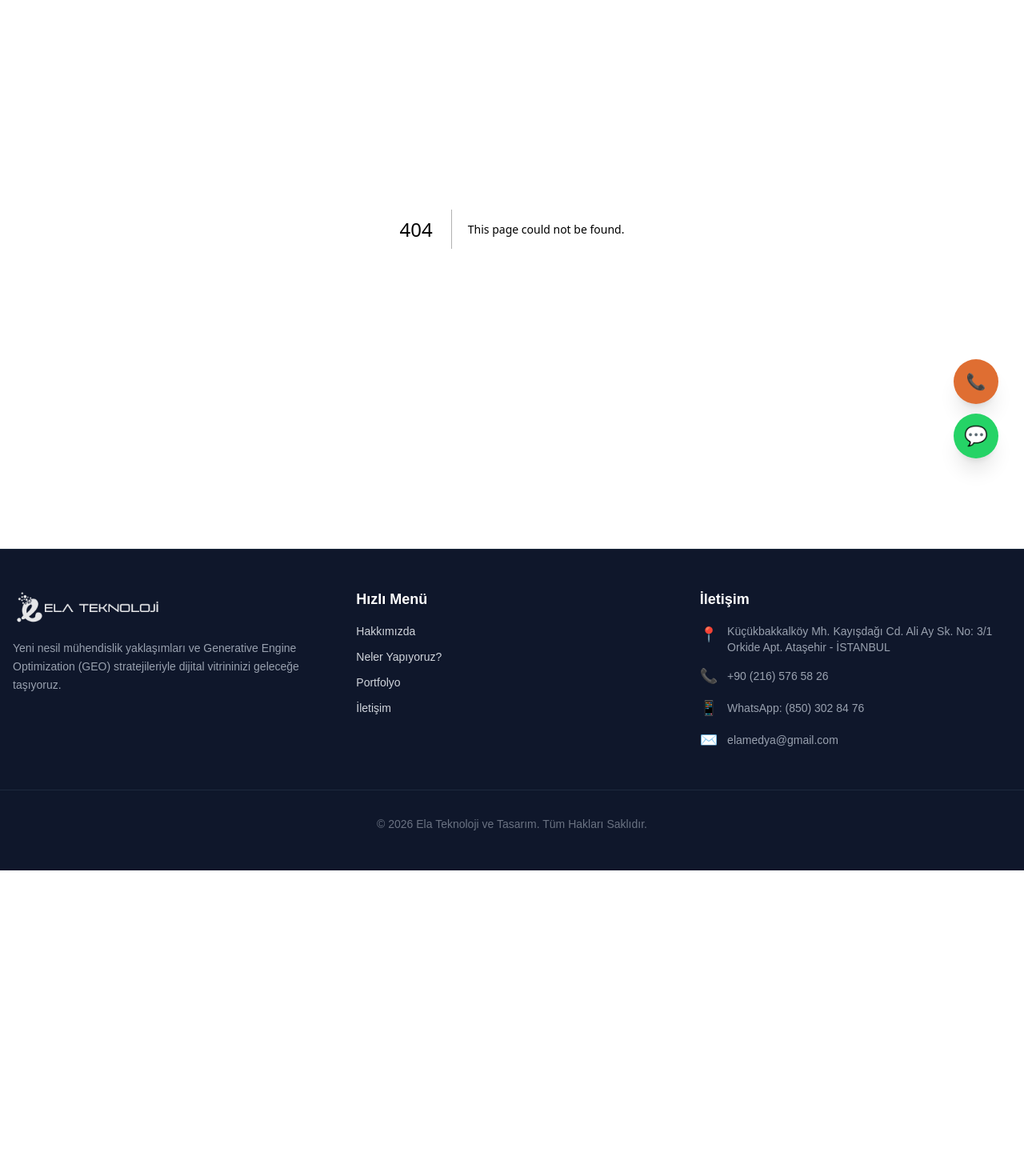
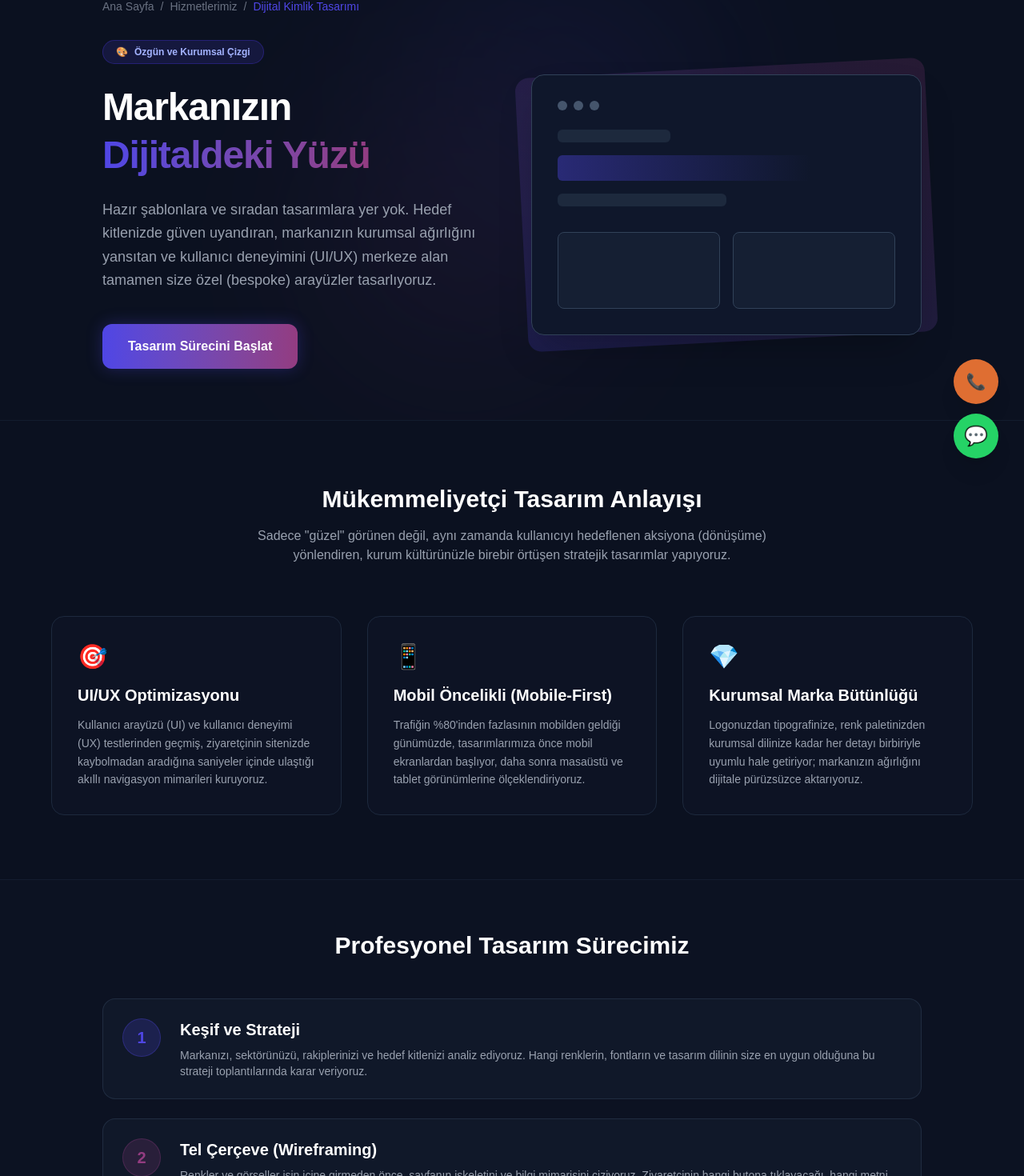
Before and after one commit to elamedya-sudo/webtasarimiyapanfirmalar, a Next.js app: page /hizmetler/dijital-kimlik in a window 1280 px wide. Before the commit this address had no page. Shown: the part 195-1665 px from the top of the page at 80% size. Before the commit the page ends 1283 px from the top, so only its background shows below. Built offline with nearby package versions, Linux system fonts and the light colour scheme.

Commit message:
kurumsal dijital kimlik hizmet alt sayfasi eklendi

```diff
--- /dev/null
+++ b/app/hizmetler/dijital-kimlik/page.tsx
@@ -0,0 +1,163 @@
+'use client';
+
+import Link from 'next/link';
+
+export default function DijitalKimlikPage() {
+  return (
+    <div className="min-h-screen bg-[#0b1120] font-sans selection:bg-[#933c81] selection:text-white pb-20">
+
+      {/* 1. HERO ALANI */}
+      <section className="relative pt-28 pb-16 px-4 overflow-hidden border-b border-slate-800/50">
+        <div className="absolute top-0 left-1/2 -translate-x-1/2 w-full max-w-5xl h-full pointer-events-none opacity-40">
+          <div className="absolute top-10 right-1/4 w-96 h-96 bg-[#4f46e5]/20 rounded-full blur-[120px]"></div>
+          <div className="absolute bottom-10 left-1/4 w-96 h-96 bg-[#933c81]/20 rounded-full blur-[120px]"></div>
+        </div>
+
+        <div className="container mx-auto max-w-5xl relative z-10">
+          {/* Breadcrumb */}
+          <div className="mb-8 flex items-center gap-2 text-sm font-medium text-gray-500">
+            <Link href="/" className="hover:text-white transition-colors">Ana Sayfa</Link>
+            <span>/</span>
+            <Link href="/hizmetler" className="hover:text-white transition-colors">Hizmetlerimiz</Link>
+            <span>/</span>
+            <span className="text-[#4f46e5]">Dijital Kimlik Tasarımı</span>
+          </div>
+
+          <div className="grid grid-cols-1 lg:grid-cols-2 gap-12 items-center">
+            <div className="space-y-6">
+              <div className="inline-flex items-center gap-2 bg-indigo-900/30 text-indigo-300 text-xs font-semibold px-4 py-1.5 rounded-full border border-indigo-800/50">
+                <span>🎨</span> Özgün ve Kurumsal Çizgi
+              </div>
+              <h1 className="text-4xl sm:text-5xl font-extrabold text-white tracking-tight leading-tight">
+                Markanızın <br />
+                <span className="bg-gradient-to-r from-[#4f46e5] to-[#933c81] bg-clip-text text-transparent">
+                  Dijitaldeki Yüzü
+                </span>
+              </h1>
+              <p className="text-lg text-gray-400 leading-relaxed">
+                Hazır şablonlara ve sıradan tasarımlara yer yok. Hedef kitlenizde güven uyandıran, markanızın kurumsal ağırlığını yansıtan ve kullanıcı deneyimini (UI/UX) merkeze alan tamamen size özel (bespoke) arayüzler tasarlıyoruz.
+              </p>
+              <div className="pt-4">
+                <Link
+                  href="/teklif-al"
+                  className="inline-flex items-center justify-center bg-gradient-to-r from-[#4f46e5] to-[#933c81] text-white font-bold px-8 py-4 rounded-xl shadow-[0_0_20px_rgba(79,70,229,0.3)] hover:shadow-[0_0_30px_rgba(147,60,129,0.5)] hover:-translate-y-1 transition-all duration-300"
+                >
+                  Tasarım Sürecini Başlat
+                </Link>
+              </div>
+            </div>
+
+            {/* Sağ Taraf - Görsel İlüstrasyon (Soyut UI/UX) */}
+            <div className="relative hidden lg:block">
+              <div className="absolute inset-0 bg-gradient-to-tr from-[#4f46e5]/20 to-[#933c81]/20 rounded-2xl transform -rotate-3 scale-105"></div>
+              <div className="bg-slate-900 border border-slate-700 p-8 rounded-2xl shadow-2xl relative z-10">
+                {/* Soyut Web Arayüzü Çizimi */}
+                <div className="flex gap-2 mb-6">
+                  <div className="w-3 h-3 rounded-full bg-slate-600"></div>
+                  <div className="w-3 h-3 rounded-full bg-slate-600"></div>
+                  <div className="w-3 h-3 rounded-full bg-slate-600"></div>
+                </div>
+                <div className="space-y-4">
+                  <div className="w-1/3 h-4 bg-slate-800 rounded-md"></div>
+                  <div className="w-3/4 h-8 bg-gradient-to-r from-[#4f46e5]/40 to-transparent rounded-md"></div>
+                  <div className="w-1/2 h-4 bg-slate-800 rounded-md"></div>
+                  <div className="grid grid-cols-2 gap-4 pt-4">
+                    <div className="h-24 bg-slate-800/50 rounded-lg border border-slate-700"></div>
+                    <div className="h-24 bg-slate-800/50 rounded-lg border border-slate-700"></div>
+                  </div>
+                </div>
+              </div>
+            </div>
+          </div>
+        </div>
+      </section>
+
+      {/* 2. ODAK NOKTALARIMIZ */}
+      <section className="py-20 px-4 relative z-10">
+        <div className="container mx-auto max-w-6xl">
+          <div className="text-center mb-16">
+            <h2 className="text-3xl font-bold text-white mb-4">Mükemmeliyetçi Tasarım Anlayışı</h2>
+            <p className="text-gray-400 max-w-2xl mx-auto">
+              Sadece "güzel" görünen değil, aynı zamanda kullanıcıyı hedeflenen aksiyona (dönüşüme) yönlendiren, kurum kültürünüzle birebir örtüşen stratejik tasarımlar yapıyoruz.
+            </p>
+          </div>
+
+          <div className="grid grid-cols-1 md:grid-cols-3 gap-8">
+            <div className="bg-slate-900/40 p-8 rounded-2xl border border-slate-800 hover:border-[#4f46e5]/50 transition-colors">
+              <div className="text-3xl mb-4">🎯</div>
+              <h3 className="text-xl font-bold text-white mb-3">UI/UX Optimizasyonu</h3>
+              <p className="text-gray-400 text-sm leading-relaxed">
+                Kullanıcı arayüzü (UI) ve kullanıcı deneyimi (UX) testlerinden geçmiş, ziyaretçinin sitenizde kaybolmadan aradığına saniyeler içinde ulaştığı akıllı navigasyon mimarileri kuruyoruz.
+              </p>
+            </div>
+
+            <div className="bg-slate-900/40 p-8 rounded-2xl border border-slate-800 hover:border-[#4f46e5]/50 transition-colors">
+              <div className="text-3xl mb-4">📱</div>
+              <h3 className="text-xl font-bold text-white mb-3">Mobil Öncelikli (Mobile-First)</h3>
+              <p className="text-gray-400 text-sm leading-relaxed">
+                Trafiğin %80'inden fazlasının mobilden geldiği günümüzde, tasarımlarımıza önce mobil ekranlardan başlıyor, daha sonra masaüstü ve tablet görünümlerine ölçeklendiriyoruz.
+              </p>
+            </div>
+
+            <div className="bg-slate-900/40 p-8 rounded-2xl border border-slate-800 hover:border-[#4f46e5]/50 transition-colors">
+              <div className="text-3xl mb-4">💎</div>
+              <h3 className="text-xl font-bold text-white mb-3">Kurumsal Marka Bütünlüğü</h3>
+              <p className="text-gray-400 text-sm leading-relaxed">
+                Logonuzdan tipografinize, renk paletinizden kurumsal dilinize kadar her detayı birbiriyle uyumlu hale getiriyor; markanızın ağırlığını dijitale pürüzsüzce aktarıyoruz.
+              </p>
+            </div>
+          </div>
+        </div>
+      </section>
+
+      {/* 3. TASARIM SÜRECİMİZ */}
+      <section className="py-16 px-4 bg-slate-900/20 border-y border-slate-800/50">
+        <div className="container mx-auto max-w-5xl">
+          <h2 className="text-3xl font-bold text-white text-center mb-12">Profesyonel Tasarım Sürecimiz</h2>
+
+          <div className="space-y-6">
+            {/* Adım 1 */}
+            <div className="flex flex-col md:flex-row gap-6 bg-slate-800/30 p-6 rounded-2xl border border-slate-700/50 items-start">
+              <div className="w-12 h-12 flex-shrink-0 bg-[#4f46e5]/20 text-[#4f46e5] font-bold text-xl rounded-full flex items-center justify-center border border-[#4f46e5]/30">
+                1
+              </div>
+              <div>
+                <h3 className="text-xl font-bold text-white mb-2">Keşif ve Strateji</h3>
+                <p className="text-gray-400 text-sm">
+                  Markanızı, sektörünüzü, rakiplerinizi ve hedef kitlenizi analiz ediyoruz. Hangi renklerin, fontların ve tasarım dilinin size en uygun olduğuna bu strateji toplantılarında karar veriyoruz.
+                </p>
+              </div>
+            </div>
+
+            {/* Adım 2 */}
+            <div className="flex flex-col md:flex-row gap-6 bg-slate-800/30 p-6 rounded-2xl border border-slate-700/50 items-start">
+              <div className="w-12 h-12 flex-shrink-0 bg-[#933c81]/20 text-[#933c81] font-bold text-xl rounded-full flex items-center justify-center border border-[#933c81]/30">
+                2
+              </div>
+              <div>
+                <h3 className="text-xl font-bold text-white mb-2">Tel Çerçeve (Wireframing)</h3>
+                <p className="text-gray-400 text-sm">
+                  Renkler ve görseller işin içine girmeden önce, sayfanın iskeletini ve bilgi mimarisini çiziyoruz. Ziyaretçinin hangi butona tıklayacağı, hangi metni önce okuyacağı bu aşamada belirleniyor.
+                </p>
+              </div>
+            </div>
+
+            {/* Adım 3 */}
+            <div className="flex flex-col md:flex-row gap-6 bg-slate-800/30 p-6 rounded-2xl border border-slate-700/50 items-start">
+              <div className="w-12 h-12 flex-shrink-0 bg-[#df6e32]/20 text-[#df6e32] font-bold text-xl rounded-full flex items-center justify-center border border-[#df6e32]/30">
+                3
+              </div>
+              <div>
+                <h3 className="text-xl font-bold text-white mb-2">Görsel Arayüz (UI) Tasarımı</h3>
+                <p className="text-gray-400 text-sm">
+                  Onaylanan iskeletin üzerine kurumsal kimliğinizi giydiriyor, modern ve çarpıcı bir görünüm elde ediyoruz. Animasyon senaryoları ve geçiş efektleri ile tasarımı ruh sahibi yapıyoruz.
+                </p>
+              </div>
+            </div>
+          </div>
+        </div>
+      </section>
+
+    </div>
+  );
+}
```
